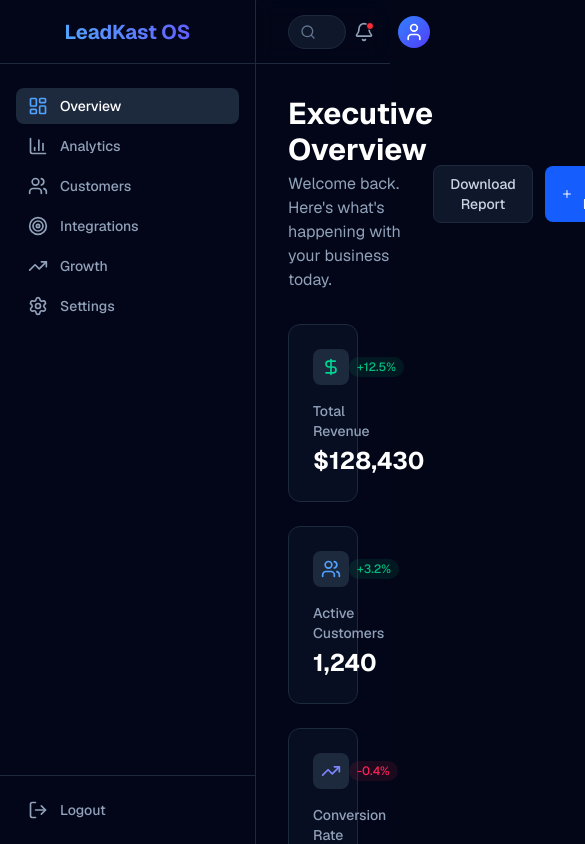
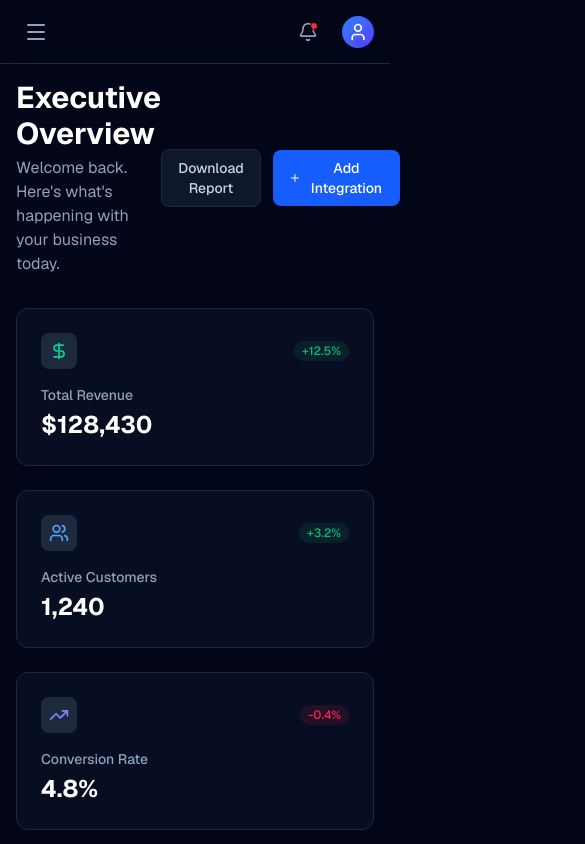
Before and after one commit to leadkastos/LEADKAST-CORPORATE, a Next.js app: page / in a window 390 px wide. Shown: the top 844 px of the page, 585 px wide, since content can reach past the window. Built offline with nearby package versions, Linux system fonts and the light colour scheme.

Commit message:
Enhance mobile responsiveness for dashboard layout

```diff
--- a/src/components/layout/DashboardLayout.tsx
+++ b/src/components/layout/DashboardLayout.tsx
@@ -1,14 +1,18 @@
-import React from 'react';
+'use client';
+
+import React, { useState } from 'react';
 import { Sidebar } from './Sidebar';
 import { Navbar } from './Navbar';
 
 export function DashboardLayout({ children }: { children: React.ReactNode }) {
+  const [isSidebarOpen, setIsSidebarOpen] = useState(false);
+
   return (
     <div className="min-h-screen bg-slate-950 text-slate-50">
-      <Sidebar />
-      <div className="pl-64 flex flex-col min-h-screen">
-        <Navbar />
-        <main className="p-8 flex-1">
+      <Sidebar isOpen={isSidebarOpen} onClose={() => setIsSidebarOpen(false)} />
+      <div className="lg:pl-64 flex flex-col min-h-screen">
+        <Navbar onMenuClick={() => setIsSidebarOpen(true)} />
+        <main className="p-4 md:p-8 flex-1">
           {children}
         </main>
       </div>
--- a/src/components/layout/Navbar.tsx
+++ b/src/components/layout/Navbar.tsx
@@ -1,12 +1,19 @@
 'use client';
 
 import React from 'react';
-import { Bell, Search, User } from 'lucide-react';
+import { Bell, Search, User, Menu } from 'lucide-react';
 
-export function Navbar() {
+export function Navbar({ onMenuClick }: { onMenuClick: () => void }) {
   return (
-    <header className="h-16 bg-slate-950/50 backdrop-blur-md border-b border-slate-800 sticky top-0 z-30 flex items-center justify-between px-8">
-      <div className="flex-1 max-w-md">
+    <header className="h-16 bg-slate-950/50 backdrop-blur-md border-b border-slate-800 sticky top-0 z-30 flex items-center justify-between px-4 lg:px-8">
+      <div className="flex items-center flex-1">
+        <button
+          className="p-2 mr-4 text-slate-400 hover:text-white lg:hidden"
+          onClick={onMenuClick}
+        >
+          <Menu className="h-6 w-6" />
+        </button>
+        <div className="flex-1 max-w-md hidden md:block">
           <div className="relative">
             <Search className="absolute left-3 top-1/2 -translate-y-1/2 h-4 w-4 text-slate-500" />
             <input
@@ -14,6 +21,7 @@ export function Navbar() {
               placeholder="Search executive reports..."
               className="w-full bg-slate-900 border border-slate-800 rounded-full py-1.5 pl-10 pr-4 text-sm text-slate-300 focus:outline-none focus:ring-1 focus:ring-blue-500/50 transition-all"
             />
+          </div>
         </div>
       </div>
 
--- a/src/components/layout/Sidebar.tsx
+++ b/src/components/layout/Sidebar.tsx
@@ -11,7 +11,8 @@ import {
   Bell,
   LogOut,
   TrendingUp,
-  Target
+  Target,
+  X
 } from 'lucide-react';
 import { cn } from '@/lib/utils';
 
@@ -24,15 +25,31 @@ const navigation = [
   { name: 'Settings', href: '/settings', icon: Settings },
 ];
 
-export function Sidebar() {
+export function Sidebar({ isOpen, onClose }: { isOpen: boolean; onClose: () => void }) {
   const pathname = usePathname();
 
   return (
-    <div className="flex flex-col h-full bg-slate-950 border-r border-slate-800 w-64 fixed left-0 top-0 z-40">
-      <div className="flex items-center justify-center h-16 border-b border-slate-800">
+    <>
+      {/* Mobile Backdrop */}
+      <div
+        className={cn(
+          "fixed inset-0 bg-slate-950/80 backdrop-blur-sm z-40 lg:hidden transition-opacity duration-300",
+          isOpen ? "opacity-100" : "opacity-0 pointer-events-none"
+        )}
+        onClick={onClose}
+      />
+
+      <div className={cn(
+        "flex flex-col h-full bg-slate-950 border-r border-slate-800 w-64 fixed left-0 top-0 z-50 transition-transform duration-300 lg:translate-x-0",
+        isOpen ? "translate-x-0" : "-translate-x-full"
+      )}>
+        <div className="flex items-center justify-between h-16 px-6 border-b border-slate-800">
           <span className="text-xl font-bold bg-gradient-to-r from-blue-400 to-indigo-500 bg-clip-text text-transparent">
             LeadKast OS
           </span>
+          <button className="lg:hidden text-slate-400" onClick={onClose}>
+            <X className="h-6 w-6" />
+          </button>
         </div>
         <nav className="flex-1 overflow-y-auto py-6 px-4 space-y-1">
           {navigation.map((item) => {
@@ -41,6 +58,9 @@ export function Sidebar() {
               <Link
                 key={item.name}
                 href={item.href}
+                onClick={() => {
+                  if (window.innerWidth < 1024) onClose();
+                }}
                 className={cn(
                   "flex items-center px-3 py-2 text-sm font-medium rounded-lg transition-colors",
                   isActive
@@ -61,5 +81,6 @@ export function Sidebar() {
           </button>
         </div>
       </div>
+    </>
   );
 }
```
Lines whose indentation alone changed are shown as unchanged.
